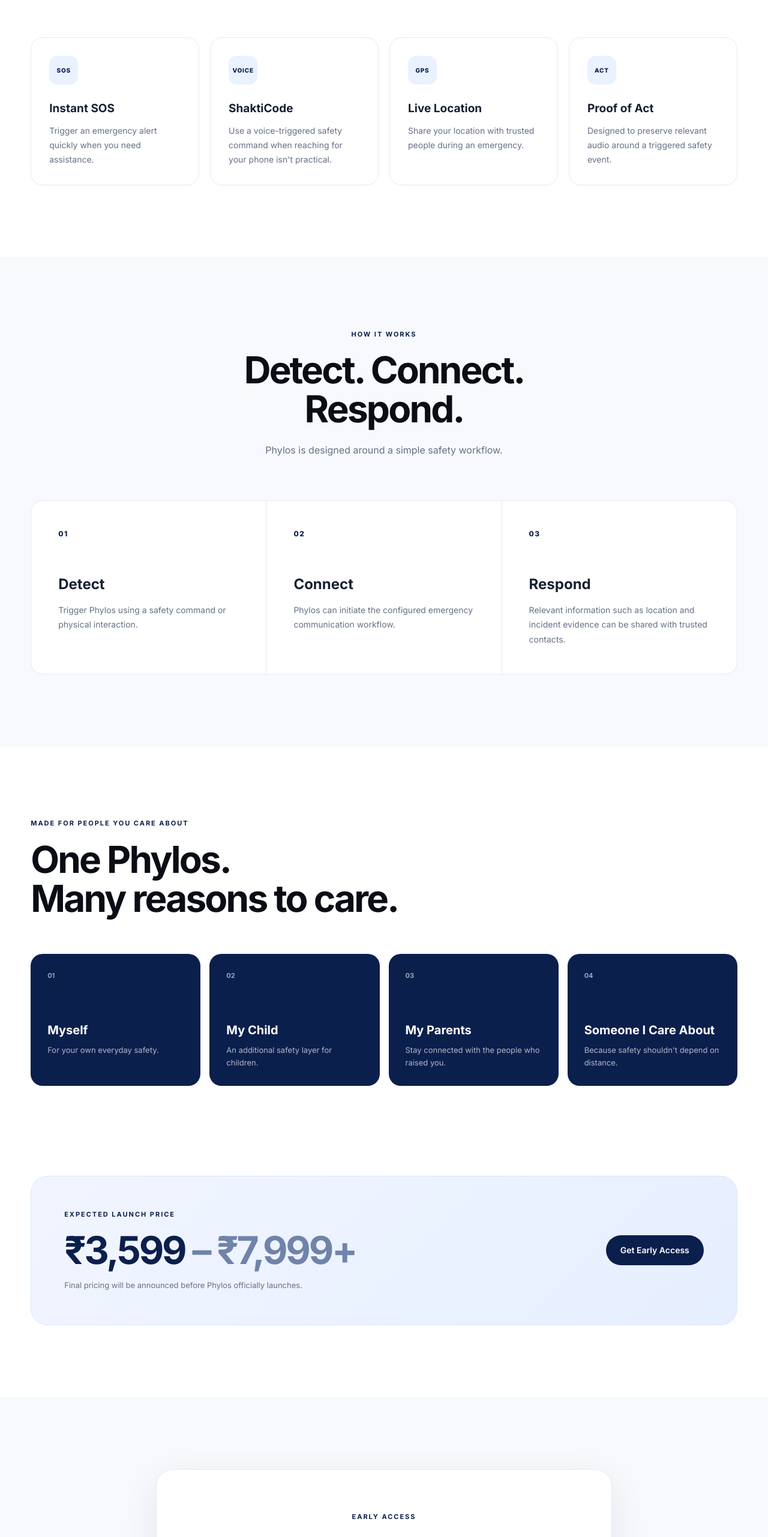
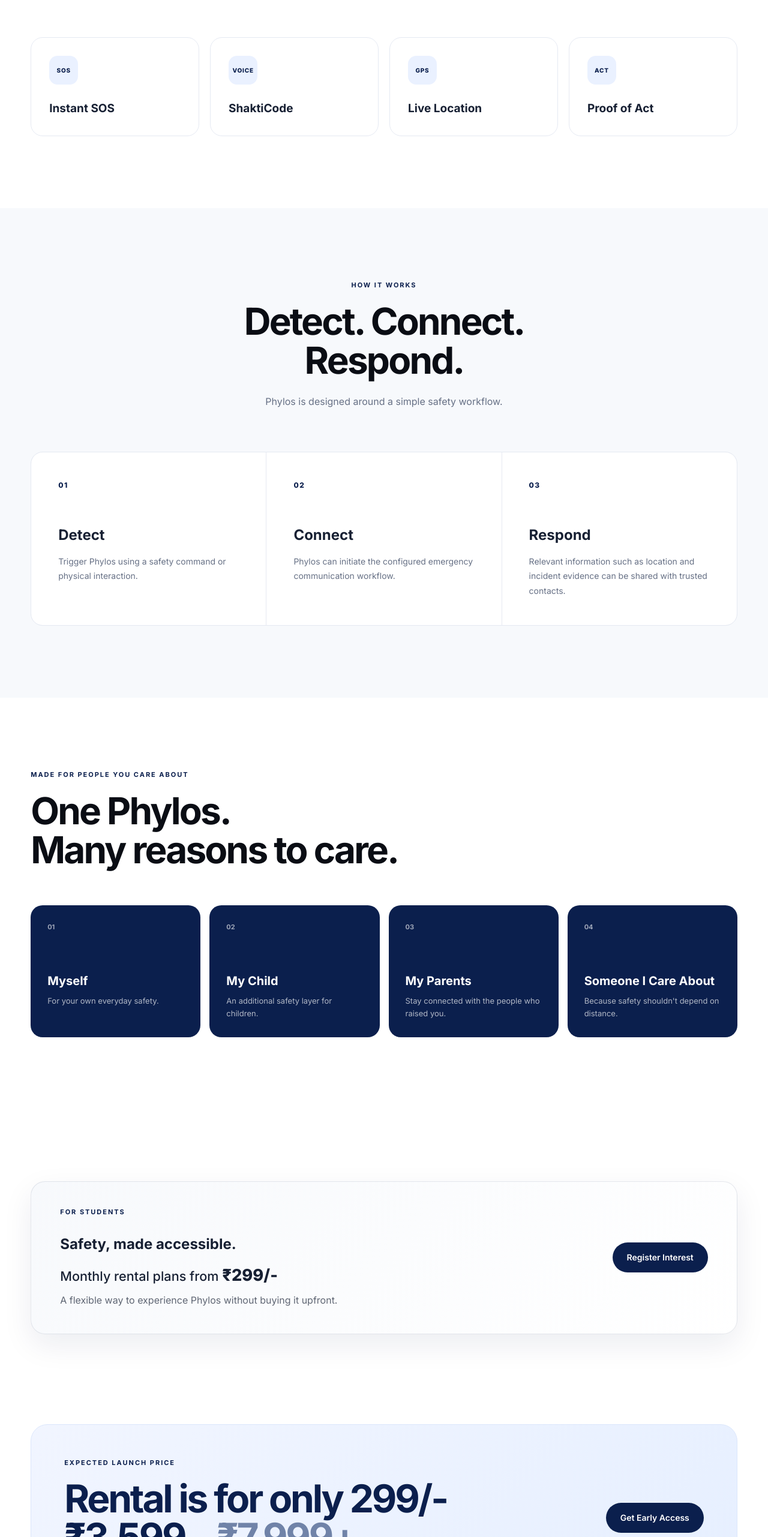
Before and after one commit to personalwebsite91/shop.shaktiind.in, a plain HTML site: page index.html in a window 1280 px wide. Shown: the part 1168-3730 px from the top of the page at 60% size. Drawn offline with nearby package versions, Linux system fonts and the light colour scheme; no server answers.

Commit message:
third commit

```diff
--- a/index.html
+++ b/index.html
@@ -28,6 +28,67 @@
         href="https://fonts.googleapis.com/css2?family=Inter:wght@400;500;600;700;800&display=swap"
         rel="stylesheet"
     >
+
+    <style>
+        /* Student rental highlight */
+        .student-rental-card {
+            display: flex;
+            align-items: center;
+            justify-content: space-between;
+            gap: 32px;
+            padding: 42px 48px;
+            border: 1px solid rgba(11, 31, 77, 0.10);
+            border-radius: 24px;
+            background: linear-gradient(135deg, #f7f9fc 0%, #ffffff 100%);
+            box-shadow: 0 18px 50px rgba(11, 31, 77, 0.08);
+        }
+
+        .student-rental-content h2 {
+            margin: 8px 0 10px;
+        }
+
+        .student-rental-price {
+            margin: 0;
+            font-size: 1.35rem;
+            font-weight: 500;
+        }
+
+        .student-rental-price strong {
+            font-size: 1.7rem;
+            font-weight: 800;
+        }
+
+        .student-rental-note {
+            margin: 8px 0 0;
+            opacity: 0.68;
+        }
+
+        /* Feature cards intentionally show feature names only. */
+        .feature-card {
+            min-height: 150px;
+            display: flex;
+            flex-direction: column;
+            justify-content: center;
+        }
+
+        .feature-card h3 {
+            margin-bottom: 0;
+        }
+
+        @media (max-width: 700px) {
+            .student-rental-card {
+                flex-direction: column;
+                align-items: flex-start;
+                padding: 30px 24px;
+            }
+
+            .student-rental-card .primary-button {
+                width: 100%;
+                text-align: center;
+            }
+        }
+    </style>
+
 </head>
 
 <body>
@@ -176,72 +237,27 @@
                 <div class="feature-grid">
 
                     <article class="feature-card">
-
-                        <div class="feature-icon">
-                            SOS
-                        </div>
-
+                        <div class="feature-icon">SOS</div>
                         <h3>Instant SOS</h3>
-
-                        <p>
-                            Trigger an emergency alert quickly
-                            when you need assistance.
-                        </p>
-
                     </article>
 
+                    <article class="feature-card">
+                        <div class="feature-icon">VOICE</div>
+                        <h3>ShaktiCode</h3>
+                    </article>
 
                     <article class="feature-card">
-
-                        <div class="feature-icon">
-                            VOICE
-                        </div>
-
-                        <h3>ShaktiCode</h3>
-
-                        <p>
-                            Use a voice-triggered safety command
-                            when reaching for your phone isn't practical.
-                        </p>
-
+                        <div class="feature-icon">GPS</div>
+                        <h3>Live Location</h3>
                     </article>
 
-
                     <article class="feature-card">
-
-                        <div class="feature-icon">
-                            GPS
-                        </div>
-
-                        <h3>Live Location</h3>
-
-                        <p>
-                            Share your location with trusted people
-                            during an emergency.
-                        </p>
-
-                    </article>
-
-
-                    <article class="feature-card">
-
-                        <div class="feature-icon">
-                            ACT
-                        </div>
-
+                        <div class="feature-icon">ACT</div>
                         <h3>Proof of Act</h3>
-
-                        <p>
-                            Designed to preserve relevant audio
-                            around a triggered safety event.
-                        </p>
-
                     </article>
 
                 </div>
-
             </div>
-
         </section>
 
 
@@ -377,6 +393,32 @@
         </section>
 
 
+
+        <!-- =========================
+             STUDENT RENTAL
+        ========================== -->
+
+        <section class="student-rental section">
+            <div class="container">
+                <div class="student-rental-card">
+                    <div class="student-rental-content">
+                        <span class="eyebrow">FOR STUDENTS</span>
+                        <h2>Safety, made accessible.</h2>
+                        <p class="student-rental-price">
+                            Monthly rental plans from <strong>₹299/-</strong>
+                        </p>
+                        <p class="student-rental-note">
+                            A flexible way to experience Phylos without buying it upfront.
+                        </p>
+                    </div>
+
+                    <a href="#early-access" class="primary-button">
+                        Register Interest
+                    </a>
+                </div>
+            </div>
+        </section>
+
         <!-- =========================
              PRICING
         ========================== -->
@@ -394,6 +436,7 @@
                         </span>
 
                         <h2>
+                            Rental is for only 299/- <br>
                             ₹3,599
                             <span>– ₹7,999+</span>
                         </h2>
@@ -617,6 +660,9 @@
                                     Select your expected budget
                                 </option>
 
+                                <option value="Rental 299/-">
+                                    Rental ₹299/- ~ ₹499/-
+                                </option>
                                 <option value="3599-4999">
                                     ₹3,599 – ₹4,999
                                 </option>
```
